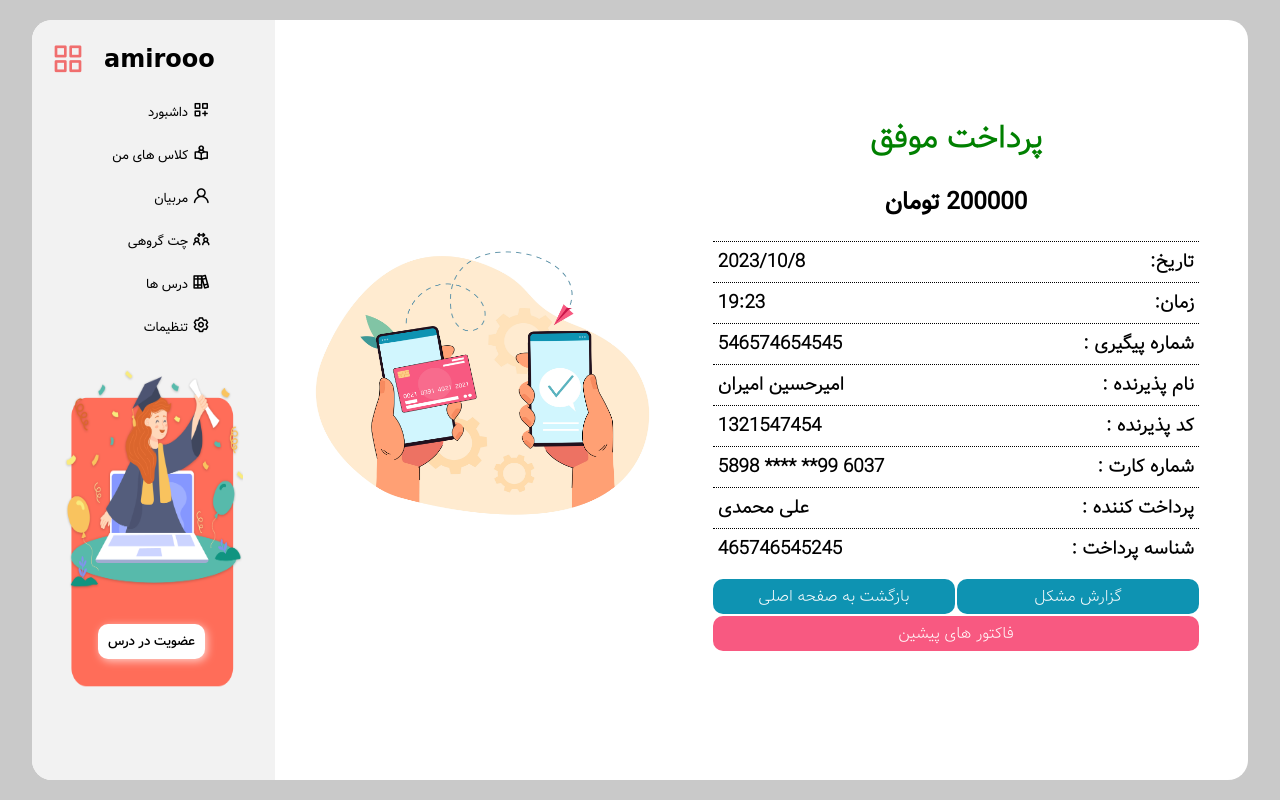
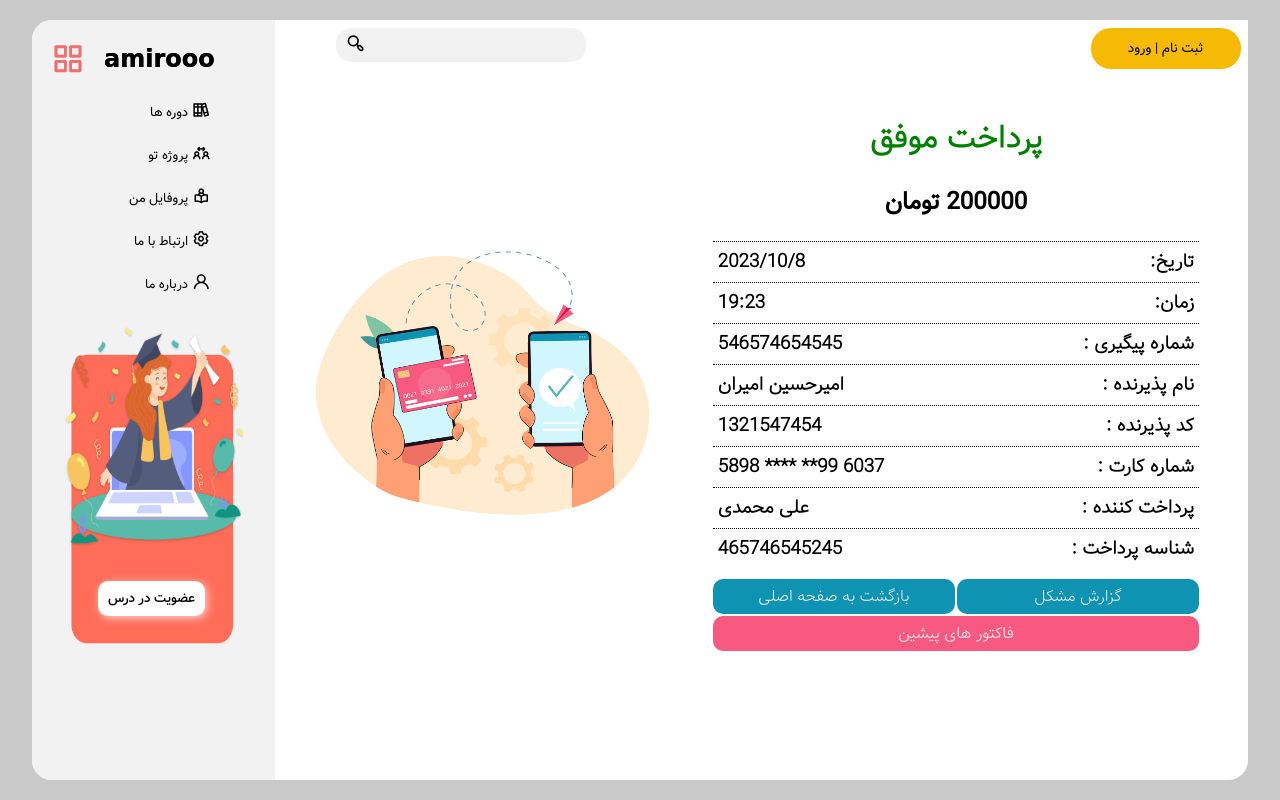
Before and after one commit to amiroooamiran/amirooo.net, a Django app: template Backend/amirooo/templates/orders/successful.html in a window 1280 px wide. Run offline with Django 4.2, Linux system fonts and the light colour scheme; the template is opened without the code that fills it, so the values that code supplies are empty; some web fonts are replaced.

Commit message:
config template of the succesful payment

```diff
--- a/Backend/amirooo/templates/orders/successful.html
+++ b/Backend/amirooo/templates/orders/successful.html
@@ -1,11 +1,12 @@
 <!DOCTYPE html>
 <html lang="en">
-
+    {% load static %}
+    {% load humanize %}
 <head>
     <meta charset="UTF-8">
     <meta http-equiv="X-UA-Compatible" content="IE=edge">
     <meta name="viewport" content="width=device-width, initial-scale=1.0">
-    <link rel="stylesheet" href="/Frontend/styles/base.css">
+    <link rel="stylesheet" href="{% static 'styles/base.css' %}">
     <link rel="stylesheet" href="https://unicons.iconscout.com/release/v4.0.8/css/line.css">
     <title>نتیجه پرداخت</title>
 </head>
@@ -13,41 +14,11 @@
 <body>
     <main class="container">
         <!--start side menu made by Saba -->
-        <div class="side-menu" id="menu">
-
-            <div class="items">
-                <div class="item">
-                    <i class="uil uil-create-dashboard"></i>
-                    <a href="#">داشبورد</a>
-                </div>
-                <div class="item">
-                    <i class="uil uil-book-reader"></i>
-                    <a href="#">کلاس های من</a>
-                </div>
-                <div class="item">
-                    <i class="uil uil-user"></i>
-                    <a href="#">مربیان</a>
-                </div>
-                <div class="item">
-                    <i class="uil uil-user-arrows"></i>
-                    <a href="#">چت گروهی </a>
-                </div>
-                <div class="item">
-                    <i class="uil uil-books"></i>
-                    <a href="#">درس ها</a>
-                </div>
-                <div class="item">
-                    <i class="uil uil-setting"></i>
-                    <a href="#">تنظیمات</a>
-                </div>
-
-            </div>
-            <div class="image">
-                <img src="/Frontend/images/JoineUs.png">
-                <button>عضویت در درس</button>
-            </div>
-
-        </div>
+        {% include "../siedbar.html" %}
+        <!--end side menu made by Saba -->
+        <!-- User Header Section -->
+        {% include "../header.html" %}
+        <!-- end of User Header Section by Amiran -->
         <div class="title" id="title">
             <i class="uil uil-apps" id="menu-icon" onclick="openMenu()"></i>
             <a href="base.html"><h1>amirooo</h1></a>
@@ -96,7 +67,7 @@
 
             </div>
             <div class="picture">
-                <img src="/Frontend/images/successful.jpg">
+                <img src="{% static "images/successful.jpg" %}">
             </div>
         </div>
 
```
